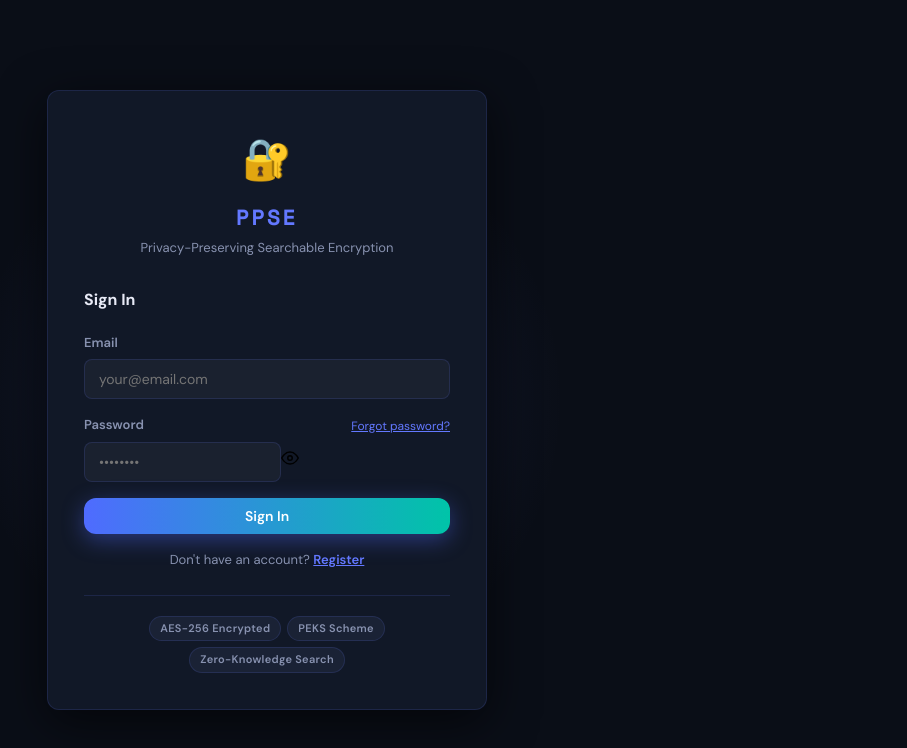
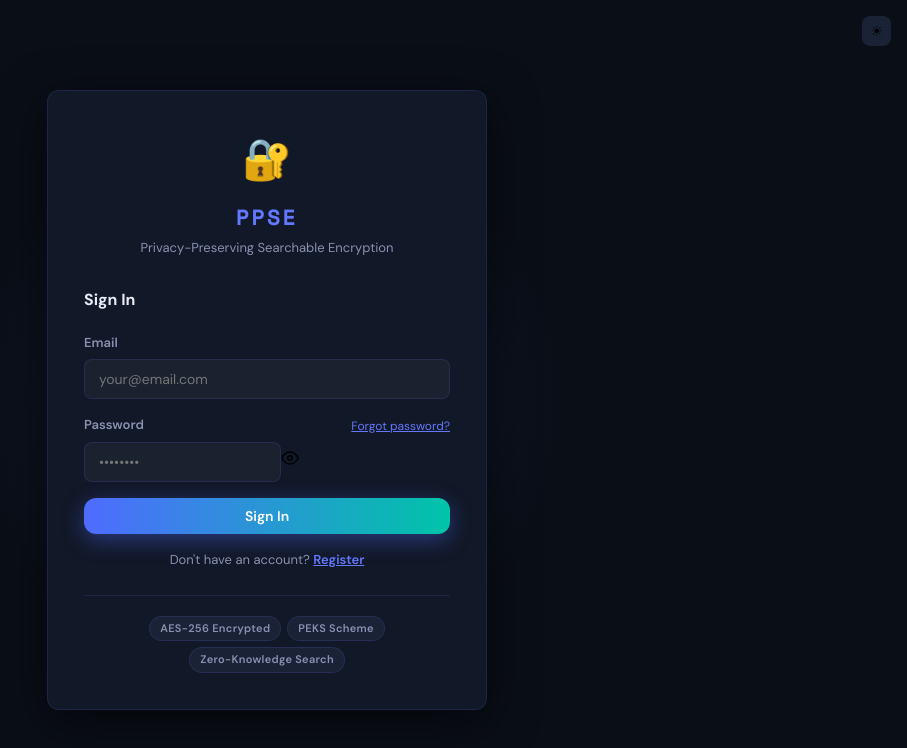
Before and after one commit to poojitha-b-dev/cipherseek, a React (Vite) app in the folder frontend/: page / in a window 1280 px wide. Shown: the top 748 px of the page, without its empty margins (373-1280 px from the left). Built offline with nearby package versions, Linux system fonts and the light colour scheme; no server answers.

Commit message:
add synchronized theme toggle support for auth pages

```diff
--- a/frontend/src/index.css
+++ b/frontend/src/index.css
@@ -3561,3 +3561,9 @@ html {
     white-space: nowrap;
   }
 }
+.auth-theme-toggle {
+  position: fixed;
+  top: 16px;
+  right: 16px;
+  z-index: 999;
+}
--- a/frontend/src/pages/Login.jsx
+++ b/frontend/src/pages/Login.jsx
@@ -2,6 +2,7 @@
 
 import { useState, useEffect } from "react";
 import { useAuth } from "../context/AuthContext";
+import { useTheme } from "../context/ThemeContext";
 
 const RESEND_LIMIT = 3;
 const COOLDOWN_MS  = 30 * 60 * 1000; // 30 minutes
@@ -47,6 +48,7 @@ function CooldownTimer({ unlocksAt, onUnlocked }) {
 
 export default function Login({ onSwitch, onForgotPassword }) {
   const { login, resendVerification } = useAuth();
+  const { dark, toggle } = useTheme();
 
   const [form, setForm]       = useState({ email: "", password: "" });
   const [loading, setLoading] = useState(false);
@@ -135,6 +137,15 @@ export default function Login({ onSwitch, onForgotPassword }) {
   return (
     <div className="auth-screen">
       <div className="auth-glow" />
+      <button
+        type="button"
+        className="theme-toggle auth-theme-toggle"
+        onClick={toggle}
+        title="Toggle theme"
+        aria-label={dark ? "Switch to light mode" : "Switch to dark mode"}
+      >
+        {dark ? "☀" : "🌙"}
+      </button>
       <div className="auth-card">
         <div className="auth-header">
           <div className="auth-logo">🔐</div>
```
Also changed, not shown: frontend/src/pages/Register.jsx (line endings or trailing spaces).
